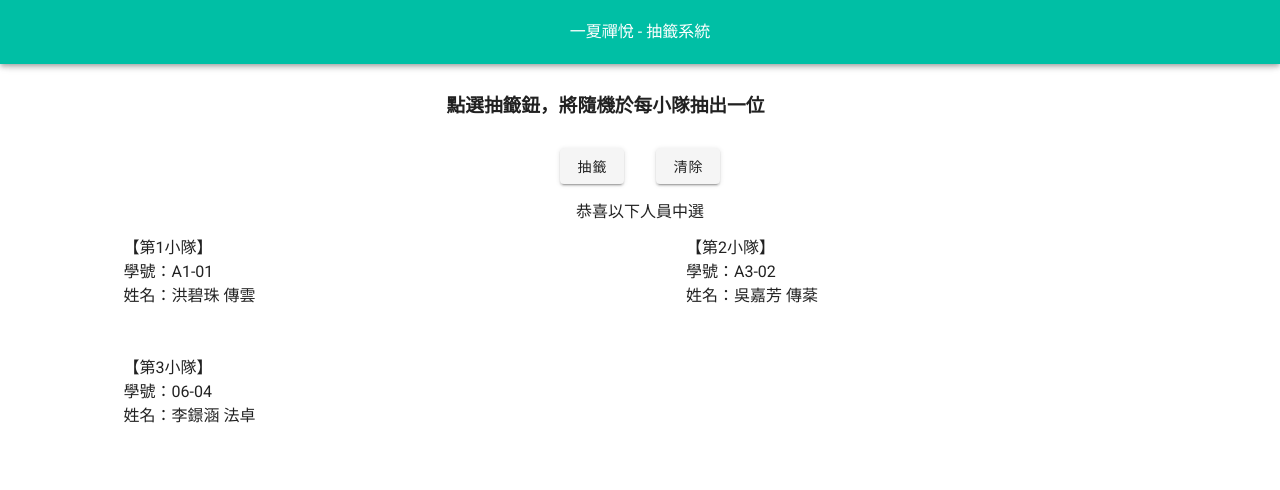
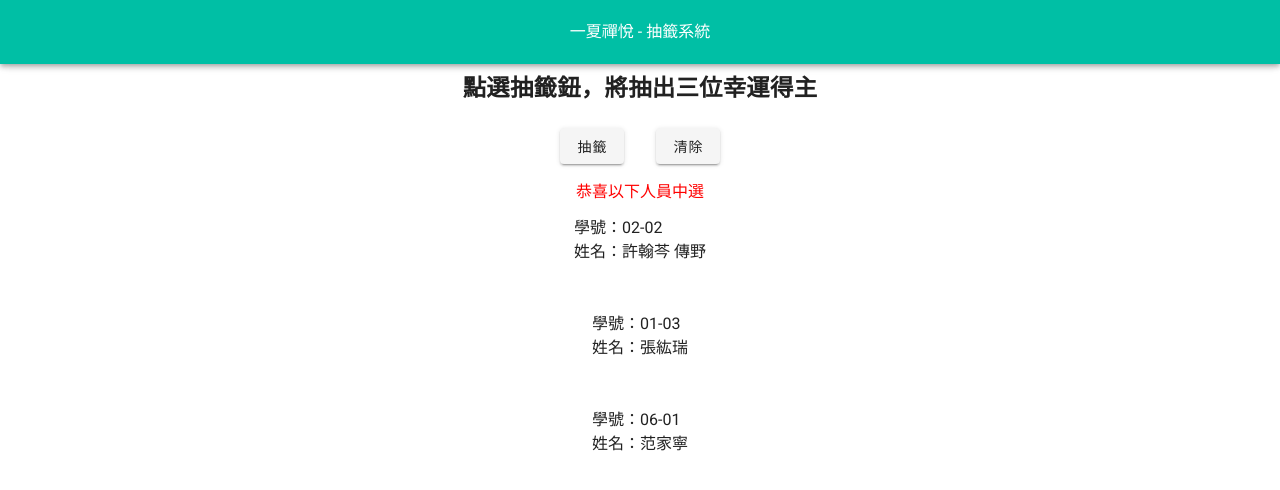
Before and after one commit to hanc1027-archive/teenager_draw, a Vue app: page /#/ in a window 1280 px wide. Both pictures are taken after a click on the button "抽籤". Shown: the top 490 px of the page. Built offline with nearby package versions, Linux system fonts and the light colour scheme.

Commit message:
update system

```diff
--- a/src/assets/members_list.js
+++ b/src/assets/members_list.js
@@ -68,6 +68,18 @@ const members_list = [
             no:"02-06",
             name:"李致翰 傳甯"
         },
+        {
+            no:"02-07",
+            name:"陳奕婷 傳朗"
+        },
+        {
+            no:"02-08",
+            name:"吳慧姿 傳敏"
+        },
+        {
+            no:"02-09",
+            name:"舒姝 傳柔"
+        }
     ],
     [//第二小隊
         {
@@ -255,4 +267,407 @@ const members_list = [
     ]
 ]
 
-export default members_list
+
+const members_list_no_sort = [
+        {
+            no:"A1-01",
+            name:"洪碧珠 傳雲"
+        },
+        {
+            no:"A1-02",
+            name:"蔡聰進 傳聰"
+        },
+        {
+            no:"01-01",
+            name:"王興全 傳足"
+        },
+        {
+            no:"01-02",
+            name:"張竣傑"
+        },
+        {
+            no:"01-03",
+            name:"張紘瑞"
+        },
+        {
+            no:"01-04",
+            name:"王亭凱 法駿"
+        },
+        {
+            no:"01-05",
+            name:"錢奕嘉 傳精"
+        },
+        {
+            no:"01-06",
+            name:"曾禹瑄 傳圓"
+        },
+        {
+            no:"01-07",
+            name:"何予樂 傳喜"
+        },
+        {
+            no:"A2-01",
+            name:"許翰菥 傳棟"
+        },
+        {
+            no:"A2-02",
+            name:"林瑤紅 傳令"
+        },
+        {
+            no:"02-01",
+            name:"楊芷糅 傳佶"
+        },
+        {
+            no:"02-02",
+            name:"許翰芩 傳野"
+        },
+        {
+            no:"02-03",
+            name:"洪德淳 法是 "
+        },
+        {
+            no:"02-04",
+            name:"鄧惠庭 法諦"
+        },
+        {
+            no:"02-05",
+            name:"陳佳鎂"
+        },
+        {
+            no:"02-06",
+            name:"李致翰 傳甯"
+        },
+        {
+            no:"02-07",
+            name:"陳奕婷 傳朗"
+        },
+        {
+            no:"02-08",
+            name:"吳慧姿 傳敏"
+        },
+        {
+            no:"02-09",
+            name:"舒姝 傳柔"
+        },
+        {
+            no:"A3-01",
+            name:"黃育盈 傳謐"
+        },
+        {
+            no:"A3-02",
+            name:"吳嘉芳 傳棻"
+        },
+        {
+            no:"03-01",
+            name:"連浩宇 傳棠"
+        },
+        {
+            no:"03-02",
+            name:"遲睿 傳果"
+        },
+        {
+            no:"03-03",
+            name:"林昱睿"
+        },
+        {
+            no:"03-04",
+            name:"顏璘"
+        },
+        {
+            no:"03-05",
+            name:"周可蓉"
+        },
+        {
+            no:"03-06",
+            name:"許哲銘"
+        },
+        {
+            no:"03-07",
+            name:"古庭韶"
+        },
+        {
+            no:"03-08",
+            name:"顏愷"
+        },
+        {
+            no:"A4-01",
+            name:"吳璨如 傳海"
+        },
+        {
+            no:"A4-02",
+            name:"王韋翔"
+        },
+        {
+            no:"04-01",
+            name:"曾彥儒"
+        },
+        {
+            no:"04-02",
+            name:"施冠宏"
+        },
+        {
+            no:"04-03",
+            name:"吳若薇"
+        },
+        {
+            no:"04-04",
+            name:"戴逸玟"
+        },
+        {
+            no:"04-05",
+            name:"裘詠涵 傳敬"
+        },
+        {
+            no:"04-06",
+            name:"洪士軒"
+        },
+        {
+            no:"04-07",
+            name:"巫宗儒 法翰"
+        },
+        {
+            no:"04-08",
+            name:"黃宥榮 傳宥"
+        },
+        {
+            no:"A5-01",
+            name:"蔡信寬 傳寬"
+        },
+        {
+            no:"A5-02",
+            name:"連棋銘 傳燁"
+        },
+        {
+            no:"05-01",
+            name:"林祐正 法達"
+        },
+        {
+            no:"05-02",
+            name:"陳思樺"
+        },
+        {
+            no:"05-03",
+            name:"賴俊安 傳述"
+        },
+        {
+            no:"05-04",
+            name:"連奕閎 傳棣"
+        },
+        {
+            no:"05-05",
+            name:"林成威 傳威"
+        },
+        {
+            no:"A6-01",
+            name:"謝維宸 傳寰"
+        },
+        {
+            no:"A6-02",
+            name:"李姿霆 傳善"
+        },
+        {
+            no:"06-01",
+            name:"范家寧"
+        },
+        {
+            no:"06-02",
+            name:"鄭亦宸"
+        },
+        {
+            no:"06-03",
+            name:"李淮鏝 法妍"
+        },
+        {
+            no:"06-04",
+            name:"李鐛涵 法卓"
+        },
+        {
+            no:"06-05",
+            name:"蔡孟雅 傳般"
+        },
+        {
+            no:"06-06",
+            name:"林佳穎 傳融"
+        },
+        {
+            no:"06-07",
+            name:"王品茜"
+        },
+        {
+            no:"06-08",
+            name:"任珮均"
+        },
+        {
+            no:"06-09",
+            name:"李庚道"
+        },
+        {
+            no:"A7-01",
+            name:"李牧圜 法目"
+        },
+        {
+            no:"A7-02",
+            name:"李俊達 傳根"
+        },
+        {
+            no:"07-01",
+            name:"吳泓毅"
+        },
+        {
+            no:"07-02",
+            name:"李敬儒"
+        },
+        {
+            no:"07-03",
+            name:"朱巧微"
+        },
+        {
+            no:"07-04",
+            name:"陳怡如 傳譜"
+        },
+        {
+            no:"07-05",
+            name:"陳郁文"
+        },
+]
+
+const core_members = [
+    {
+        no:"A-0",
+        name:"李敬慈"
+    },
+    {
+        no:"A1-02",
+        name:"蔡聰進 傳聰"
+    },
+    {
+        no:"01-01",
+        name:"王興全 傳足"
+    },
+    {
+        no:"01-02",
+        name:"張竣傑"
+    },
+    {
+        no:"01-03",
+        name:"張紘瑞"
+    },
+    {
+        no:"01-04",
+        name:"王亭凱 法駿"
+    },
+    {
+        no:"A2-01",
+        name:"許翰菥 傳棟"
+    },
+    {
+        no:"A2-02",
+        name:"林瑤紅 傳令"
+    },
+    {
+        no:"02-01",
+        name:"楊芷糅 傳佶"
+    },
+    {
+        no:"02-02",
+        name:"許翰芩 傳野"
+    },
+    {
+        no:"02-03",
+        name:"洪德淳 法是"
+    },
+    {
+        no:"02-04",
+        name:"鄧惠庭 法諦"
+    },
+    {
+        no:"02-05",
+        name:"陳佳鎂"
+    },
+    {
+        no:"02-09",
+        name:"舒姝 傳柔"
+    },
+    {
+        no:"A3-01",
+        name:"黃育盈 傳謐"
+    },
+    {
+        no:"A3-02",
+        name:"吳嘉芳 傳棻"
+    },
+    {
+        no:"03-01",
+        name:"連浩宇 傳棠"
+    },
+    {
+        no:"03-04",
+        name:"顏璘"
+    },
+    {
+        no:"03-08",
+        name:"顏愷"
+    },
+    {
+        no:"A5-01",
+        name:"蔡信寬 傳寬"
+    },
+    {
+        no:"A5-02",
+        name:"連棋銘 傳燁"
+    },
+    {
+        no:"05-01",
+        name:"林祐正 法達"
+    },
+    {
+        no:"05-02",
+        name:"陳思樺"
+    },
+    {
+        no:"A6-01",
+        name:"謝維宸 傳寰"
+    },
+    {
+        no:"A6-02",
+        name:"李姿霆 傳善"
+    },
+    {
+        no:"06-01",
+        name:"范家寧"
+    },
+    {
+        no:"06-02",
+        name:"鄭亦宸"
+    },
+    {
+        no:"06-06",
+        name:"林佳穎 傳融"
+    },
+    {
+        no:"06-09",
+        name:"李庚道"
+    },
+    {
+        no:"A7-01",
+        name:"李牧圜 法目"
+    },
+    {
+        no:"A7-02",
+        name:"李俊達 傳根"
+    },
+    {
+        no:"07-01",
+        name:"吳泓毅"
+    },
+    {
+        no:"07-02",
+        name:"李敬儒"
+    },
+    {
+        no:"07-04",
+        name:"陳怡如 傳譜"
+    },
+]
+
+export { members_list, members_list_no_sort, core_members}
--- a/src/views/Home.vue
+++ b/src/views/Home.vue
@@ -1,62 +1,55 @@
 <template>
   <v-container>
-    <v-row justify="center" align="center">
-      <v-spacer></v-spacer>
-      <v-col class="mt-4">
-        <h3>點選抽籤鈕，將隨機於每小隊抽出一位</h3>
-      </v-col>
-      <v-spacer></v-spacer>
+    <v-row class="title">
+      <h3>點選抽籤鈕，將抽出三位幸運得主</h3>
     </v-row>
-    <!-- <v-row justify-center>
-     <v-col
-        class="d-flex"
-        cols="8"
-        sm="5"
-        md="3"
-      >
-        <v-select
-          :items="items"
-          label="每小隊人數"
-          outlined
-        ></v-select>
-      </v-col>
-      </v-row> -->
     <v-row justify-center>
       <v-spacer></v-spacer>
       <v-btn @click="draw" class="ma-4">抽籤</v-btn>
-      <v-btn @click="draw_result = []" class="ma-4">清除</v-btn>
+      <v-btn
+        @click="
+          () => {
+            draw_result = [];
+            isLoading = false;
+          }
+        "
+        class="ma-4"
+        >清除</v-btn
+      >
       <v-spacer></v-spacer> </v-row
     ><br />
 
-    <v-row justify-center>
+    <v-row class="content subtitle">
       <v-spacer></v-spacer>
       恭喜以下人員中選
       <v-spacer></v-spacer>
     </v-row>
+    <br />
 
     <center>
-      <img
+      <!-- <img
         width="300"
         src="../assets/loading.gif"
         alt="loading"
         srcset=""
         v-show="isLoading"
-      />
+      /> -->
+      <v-row v-if="isLoading" align="center" justify="center">
+        <v-col class="content" cols="12">
+          學號：{{ randoming_item.no }} <br />
+          姓名：{{ randoming_item.name }}<br /><br />
+        </v-col>
+      </v-row>
     </center>
-    <v-row justify-center class="ml-12" v-if="!isLoading">
+    <v-row v-if="!isLoading" align="center" justify="center">
       <v-col
-        class="d-flex pa-0"
-        cols="6"
+        class="content detail"
+        cols="12"
         v-for="(item, index) in draw_result"
         :key="index"
       >
-        <v-list-item>
-          <!-- <br />【第{{ parseInt(index / 2) + 1 }}小隊】<br /> -->
-          <br />【第{{ index + 1 }}小隊】<br />
-
-          學號：{{ item.no }} <br />
-          姓名：{{ item.name }}<br /><br />
-        </v-list-item>
+        學號：{{ item.no }} <br />
+        姓名：{{ item.name }}<br /><br />
       </v-col>
     </v-row>
   </v-container>
@@ -64,39 +57,70 @@
 
 <script>
 // @ is an alias to /src
-import members from "../assets/members_list";
+import { members_list_no_sort, core_members } from "../assets/members_list";
 
 export default {
   name: "Home",
-  components: {},
   data() {
     return {
-      items: [1, 2, 3, 4, 5, 6],
-      members_list: members,
+      members_list_no_sort: members_list_no_sort,
+      core_members: core_members,
       draw_result: [],
       isLoading: false,
+      randoming_item: {
+        no: "",
+        name: "",
+      },
+      timeSetting: null,
     };
   },
   methods: {
+    randoming() {
+      this.timeSetting = setInterval(() => {
+        this.members_list_no_sort.sort(() => Math.random() - 0.5);
+        this.randoming_item = this.members_list_no_sort[0];
+      }, 50);
+    },
     draw() {
       this.isLoading = true;
+      this.draw_result = [];
+      this.core_members.sort(() => Math.random() - 0.5);
 
-      this.draw_result = [];
-      this.members_list.forEach((element) => {
-        let first_item = element[Math.floor(Math.random() * element.length)];
+      for (let index = 0; index < 3; index++) {
+        this.draw_result.push(this.core_members[index]);
+      }
 
-        // let second_item = {};
-        // do {
-        //   second_item = element[Math.floor(Math.random() * element.length)];
-        // } while (first_item == second_item);
-
-        this.draw_result.push(first_item);
-        // this.draw_result.push(second_item);
-      });
       setTimeout(() => {
         this.isLoading = false;
-      }, 1000);
+      }, 1500);
+    },
+  },
+  watch: {
+    isLoading(newValue) {
+      if (newValue) this.randoming();
+      else clearInterval(this.timeSetting);
     },
   },
 };
 </script>
+
+<style scoped>
+.title {
+  display: flex;
+  flex-direction: row;
+  justify-content: center;
+  padding: 8px;
+}
+.subtitle {
+  color: red;
+}
+.content {
+  display: flex;
+  flex-direction: row;
+  justify-content: center;
+  align-content: center;
+}
+.detail{
+  float: left;
+}
+</style>
```
